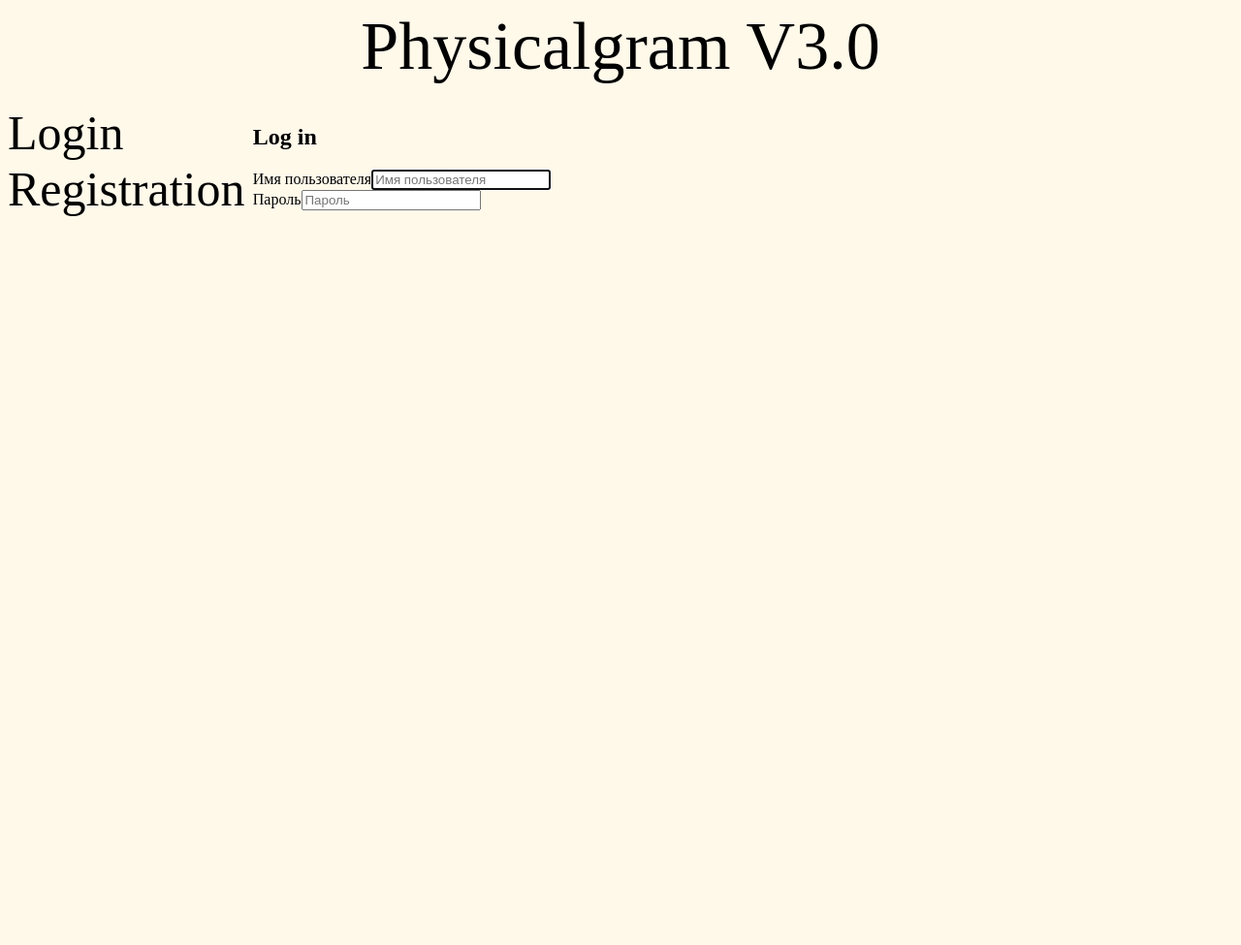
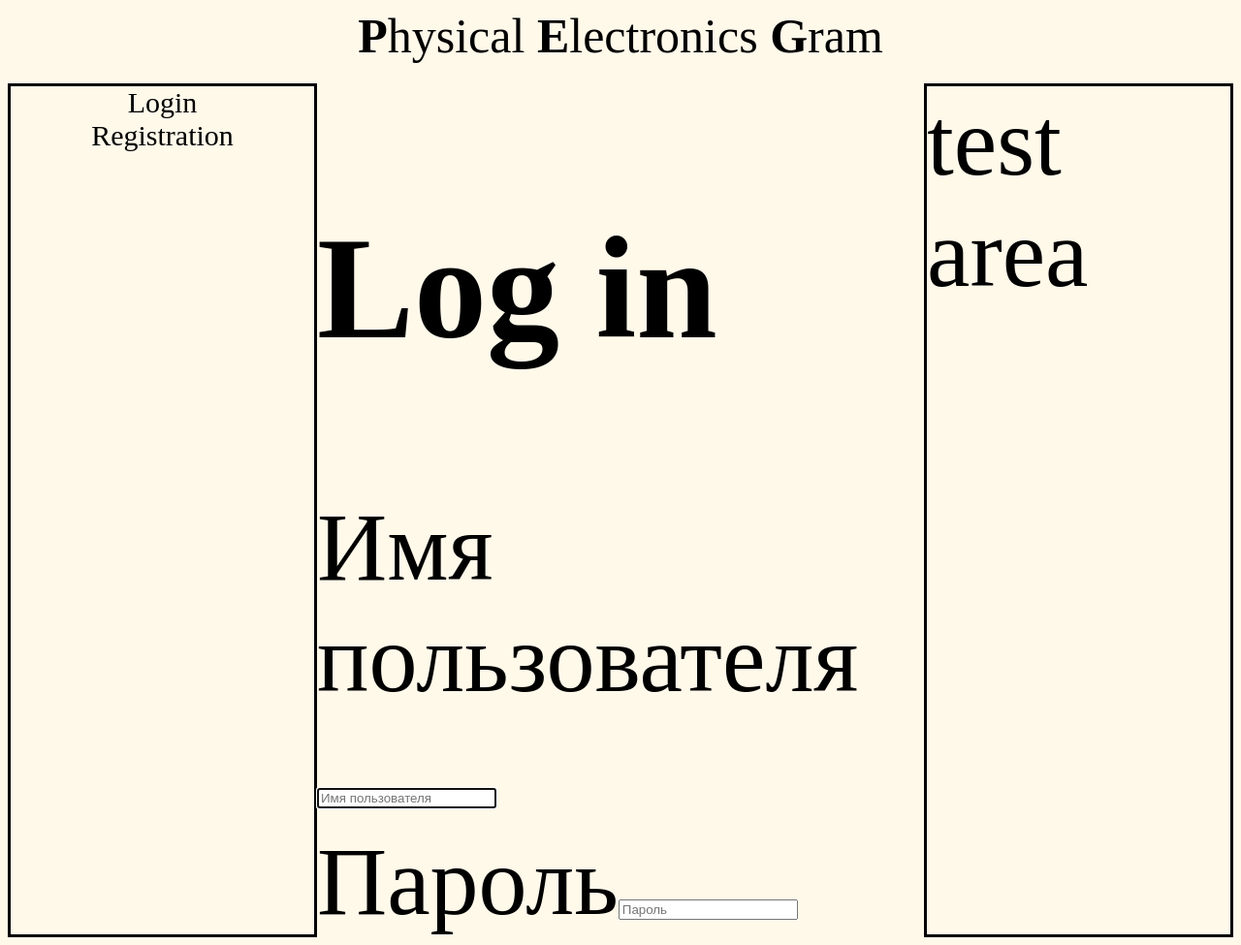
Before and after one commit to Jos-Craw/physicalgram, a Django app: page /accounts/login/?next=/about/ in a window 1280 px wide. Shown: the whole page at 97% size. Before the commit the page ends 223 px from the top, so only its background shows below. Run offline with Django 3.2, Linux system fonts and the light colour scheme; some libraries are stand-ins or nearby versions.

Commit message:
alco test

```diff
--- a/postgram 2/news/static/news/style.css
+++ b/postgram 2/news/static/news/style.css
@@ -1,35 +1,41 @@
 body{
   background: #FFF9EA;
+  font-size: 100px;
 }
 header{
   display: flex;
   justify-content: center;
   align-items: flex-start;
-  font-size: 70px;
+  font-size: 50%;
 }
 .content{
   display: flex;
   flex-direction: row;
-  justify-content: space-around;
+  justify-content: space-between;
   margin-top: 20px;
 }
 .nav{
   display: flex;
   flex-direction: column;
-  font-size: 50px;
-  width:20%
+  font-size: 30%;
+  border:solid;
+  width: 25%;
+  align-items: center;
 }
 section{
   display: flex;
   flex-direction: column;
-  width:80%;
+  width: 50%;
 }
+
 .post{
-  margin-left: 10%;
-  margin-right: 45%;
   margin-bottom: 5px;
   border-radius: 20px;
   box-shadow: 0 0 10px rgba(0,0,0,0.5);
+}
+.test{
+  border:solid;
+  width: 25%;
 }
 .media{
   width: 30%;
@@ -47,11 +53,11 @@ section{
 .post-author{
   display: flex;
   align-items: center;
-  font-size: 20px;
+  font-size: 20%;
 }
 .post-content{
   padding: 10px;
-  font-size: 30px;
+  font-size: 30%;
 }
 .link{
   text-decoration: none;
--- a/postgram 2/news/templates/layout/basic.html
+++ b/postgram 2/news/templates/layout/basic.html
@@ -3,13 +3,13 @@
 <html>
 <head>
 	<meta http-equiv="Content-Type"
-		content="text/html; charset=utf-8">
+		content="width=device-width" charset="utf-8">
 	<link rel="stylesheet" type="text/css" href="{% static 'news/style.css' %}">
 	<title>{% block title %}Physicalgram V3.0{% endblock %}</title>
 </head>
 <body>
 	<header>
-		<a href="{% url 'news:index' %} " class="link">Physicalgram V3.0</a>
+		<a href="{% url 'news:index' %} " class="link"><strong>P</strong>hysical <strong>E</strong>lectronics <strong>G</strong>ram</a>
 	</header>
 		<div class="content">
 			<nav class="nav">
@@ -34,6 +34,7 @@
 				{% block content %}
 				{% endblock %}
 			</section>
+			<div class="test">test area</div>
 		</div>
 </body>
 </html>
--- a/postgram 2/postgram/settings.py
+++ b/postgram 2/postgram/settings.py
@@ -26,7 +26,7 @@ SECRET_KEY = 'django-insecure-zgjxov)1zg#y!h5z(3kk#gch^tucgjl_k$obrkx6n7vgy#=!of
 # SECURITY WARNING: don't run with debug turned on in production!
 DEBUG = True
 
-ALLOWED_HOSTS = []
+ALLOWED_HOSTS = ['192.168.0.166','127.0.0.1']
 
 
 # Application definition
```
Also changed, not shown: postgram 2/db.sqlite3.
